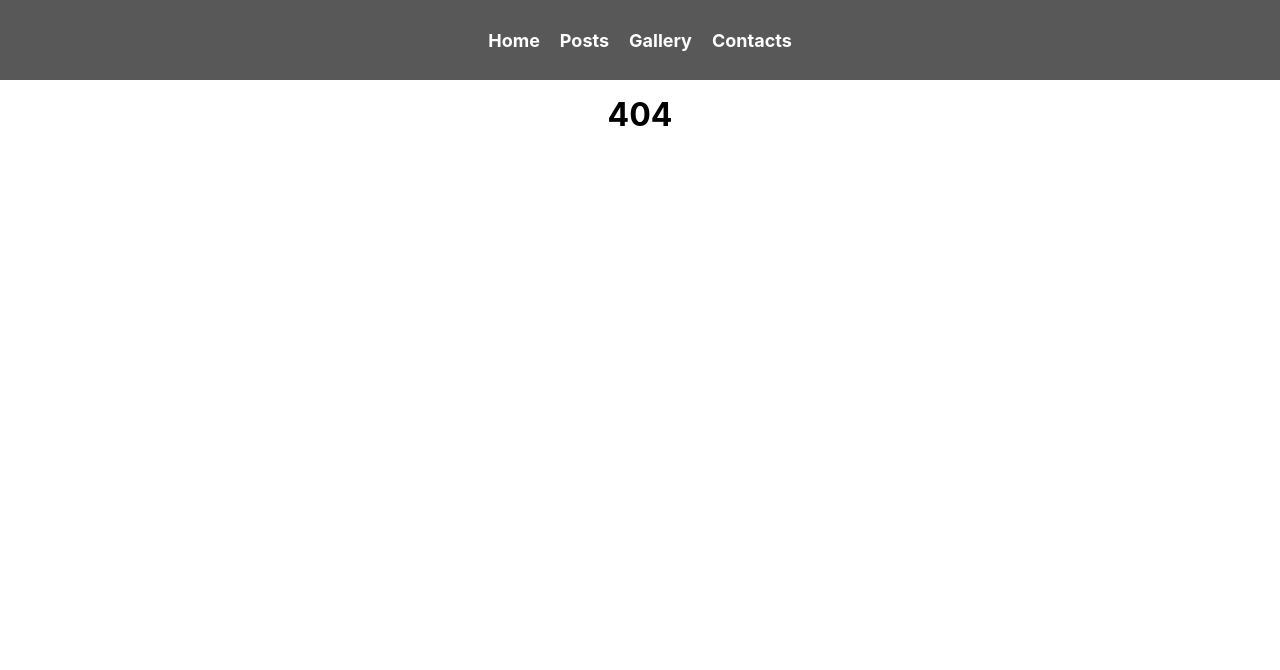
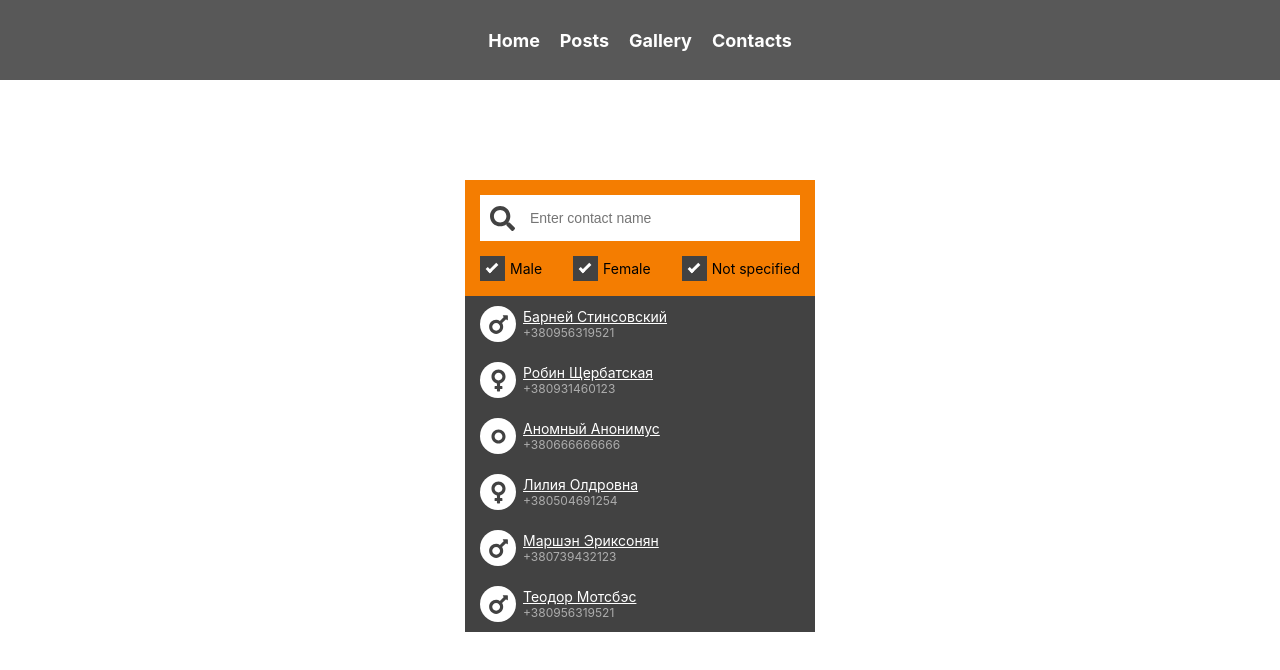
Before and after one commit to yuriy82791/site-app, a React (Create React App) app: page /site-app/contacts in a window 1280 px wide. Before the commit this address had no page. Shown: the top 670 px of the page. Built offline with nearby package versions, Linux system fonts and the light colour scheme.

Commit message:
[ADD] hw19

```diff
--- a/src/App.js
+++ b/src/App.js
@@ -16,11 +16,11 @@ export default function App() {
       <div className="site-container">
         <Header />
         <Switch>
-          <Route exact component={HomePage} path="/" />
-          <Route exact component={PostPage} path="/posts" />
-          <Route exact component={User} path="/contacts/:username" />
-          <Route exact component={ContactsPage} path="/contacts" />
-          <Route exact component={GalleryPage} path="/gallery" />
+          <Route exact component={HomePage} path="/site-app" />
+          <Route exact component={PostPage} path="/site-app/posts" />
+          <Route exact component={User} path="/site-app/contacts/:username" />
+          <Route exact component={ContactsPage} path="/site-app/contacts" />
+          <Route exact component={GalleryPage} path="/site-app/gallery" />
           <Route component={() => <h1 className="text-404">404</h1>} />
         </Switch>
       </div>
--- a/src/components/contact/index.js
+++ b/src/components/contact/index.js
@@ -25,7 +25,7 @@ export default class Contact extends Component {
           <div className="contact-information">
             <Link
               className="contact-name"
-              to={`/contacts/${this.props.contact.userName}`}
+              to={`/site-app/contacts/${this.props.contact.userName}`}
             >
               {this.props.contact.firstName + " " + this.props.contact.lastName}
             </Link>
```
